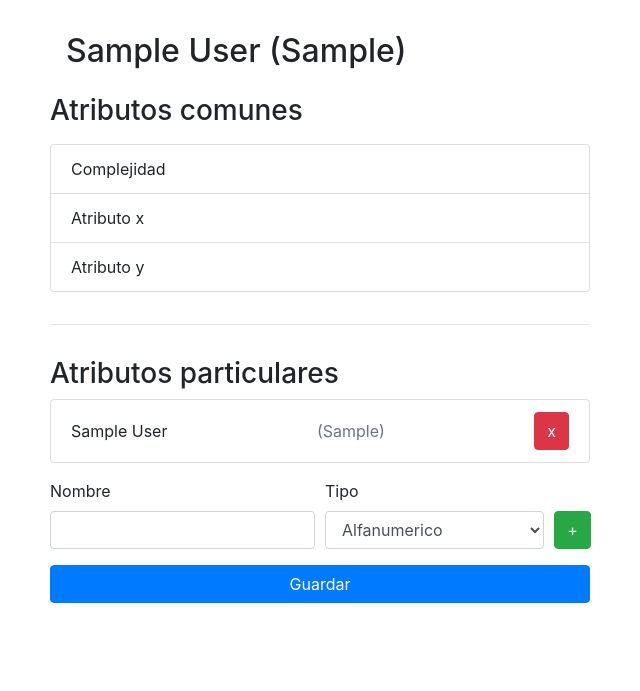
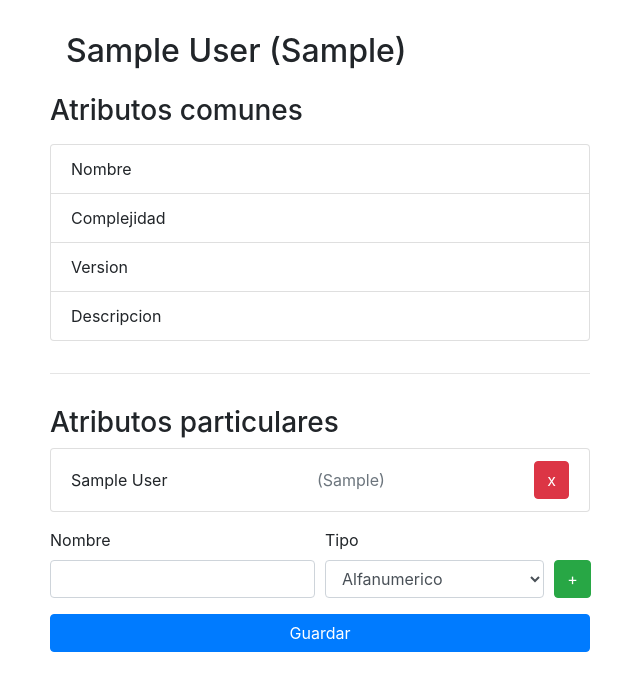
Before and after one commit to fer334/ItemManager, a Django app: page /1/tipo/1 in a window 1280 px wide. Shown: the part 56-747 px from the top of the page, without its empty margins (320-960 px from the left). Run offline with Django 3.2, Linux system fonts and the light colour scheme; tables that the repository leaves empty hold one stand-in row (values such as "Sample post"); some libraries are stand-ins or nearby versions.

Commit message:
Finalizacion de funcionalidades Alta y Baja de atributos para item, se anhade lista de todos los tipoitems, cambios minimos en html

```diff
--- a/administracion/urls.py
+++ b/administracion/urls.py
@@ -11,11 +11,11 @@ urlpatterns = [
     path('proyectos/registrar/', views.crear_proyecto, name='registrarProyecto'),
     path('proyectos/<int:id_proyecto>/', views.ver_proyecto, name='verProyecto'),
     ##URLs de DAVID
-    path('tipo/', views.tipo_item, name='tipoItem'),
+    path('tipo/todos', views.mostrar_tipo_item, name='tipoItem'),
     path('<int:id_proyecto>/tipo/crear/', views.crear_tipo, name='crearTipoItem'),
     path('<int:id_proyecto>/tipo/registrarEnBase', views.registrar_tipoitem_en_base, name='registrarEnBase'),
     path('<int:id_proyecto>/tipo/<int:id_tipo>', views.ver_tipo, name='verTipoItem'),
-    path('<int:id_proyecto>/tipo/<int:id_tipo>/atributo/', views.crear_atributo, name='crearAtributo'),
-    path('<int:id_proyecto>/tipo/<int:id_tipo>/atributo/quitar/', views.quitar_atributo, name='quitarAtributo'),
+    path('<int:id_proyecto>/tipo/<int:id_tipo>/atributo/crear', views.crear_atributo, name='crearAtributo'),
+    path('<int:id_proyecto>/tipo/<int:id_tipo>/atributo/<int:id_atributo>/quitar/', views.quitar_atributo, name='quitarAtributo'),
 
 ]
--- a/administracion/views.py
+++ b/administracion/views.py
@@ -2,7 +2,6 @@ from django.http import HttpResponse, HttpResponseRedirect
 from django.shortcuts import render
 from django.urls import reverse
 from .models import TipoItem, Proyecto, PlantillaAtributo
-
 
 def index_administracion(request):
     return render(request,'administracion/indexAdmin.html')
@@ -39,8 +38,9 @@ def ver_proyecto(request, id_proyecto):
     return render(request, 'administracion/verProyecto.html', {'proyecto': proyecto})
 
 
-def tipo_item(request):
-    return render(request, 'administracion/tipoItemTest.html', {})
+def mostrar_tipo_item(request):
+    tipo_items = TipoItem.objects.all()
+    return render(request, 'administracion/tipoItemTest.html', {'lista_tipoitem':tipo_items})
 
 
 def crear_tipo(request, id_proyecto):
@@ -48,11 +48,8 @@ def crear_tipo(request, id_proyecto):
 
 
 def ver_tipo(request, id_proyecto, id_tipo):
-    #tipo_item = Proyecto.objects.get(pk=id_proyecto)
-    print(id_proyecto)
     obj_proyecto = Proyecto.objects.get(pk=id_proyecto)
     obj_tipo_item = TipoItem.objects.get(pk=id_tipo)
-    print(id_tipo)
     return render(request, 'administracion/verTipoItem.html', {'proyecto': obj_proyecto,'tipo_item':obj_tipo_item})
 
 
@@ -76,5 +73,8 @@ def crear_atributo(request, id_proyecto, id_tipo):
     atributo.save()
     return HttpResponseRedirect(reverse('administracion:verTipoItem',args=(id_proyecto, tipo_item.id)))
 
-def quitar_atributo(request, id_proyecto, id_tipo):
-    return HttpResponse("Quitado")
+
+def quitar_atributo(request, id_proyecto, id_tipo, id_atributo):
+    atributo = PlantillaAtributo.objects.get(pk=id_atributo)
+    atributo.delete()
+    return HttpResponseRedirect(reverse('administracion:verTipoItem',args=(id_proyecto, id_tipo )))
--- a/templates/administracion/verTipoItem.html
+++ b/templates/administracion/verTipoItem.html
@@ -11,9 +11,11 @@
                     <h3>Atributos comunes</h3>
                 </div>
                 <ul class="list-group pb-3">
+                    <li class="list-group-item d-flex justify-content-between align-items-center">Nombre</li>
                     <li class="list-group-item d-flex justify-content-between align-items-center">Complejidad</li>
-                    <li class="list-group-item d-flex justify-content-between align-items-center">Atributo x</li>
-                    <li class="list-group-item d-flex justify-content-between align-items-center">Atributo y</li>
+                    <li class="list-group-item d-flex justify-content-between align-items-center">Version</li>
+                    <li class="list-group-item d-flex justify-content-between align-items-center">Descripcion</li>
+
                 </ul>
                 <hr/>
                 <div class="lg-12 pt-3">
@@ -23,7 +25,7 @@
                     {% for atributo in tipo_item.plantillaatributo_set.all %}
                         <li class="list-group-item d-flex justify-content-between align-items-center">
                             {{ atributo.nombre }}<span class="text-secondary">({{ atributo.tipo }})</span>
-                            <a class="btn btn-danger" href="{% url 'administracion:quitarAtributo' proyecto.id tipo_item.id %}">x</a>
+                            <a class="btn btn-danger" href="{% url 'administracion:quitarAtributo' proyecto.id tipo_item.id atributo.id%}">x</a>
                         </li>
                     {% endfor %}
                 </ul>
@@ -37,7 +39,7 @@
                         <label for="inputTipo">Tipo</label>
                         <select id="inputTipo" name="tipo" class="form-control">
                             <option value="string">Alfanumerico</option>
-                            <option value="number">numerico</option>
+                            <option value="number">Numerico</option>
                             <option value="file">Archivo</option>
                             <option value="date">Fecha</option>
                         </select>
@@ -48,7 +50,7 @@
                     </div>
 
                 </form>
-                <button class="btn btn-block btn-primary">Guardar</button>
+                <a href="{% url 'administracion:verProyecto' proyecto.id %}" class="btn btn-block btn-primary">Guardar</a>
             </div>
         </div>
     </div>
```
Also changed, not shown: templates/administracion/tipoItemTest.html (+7 -4 lines).
